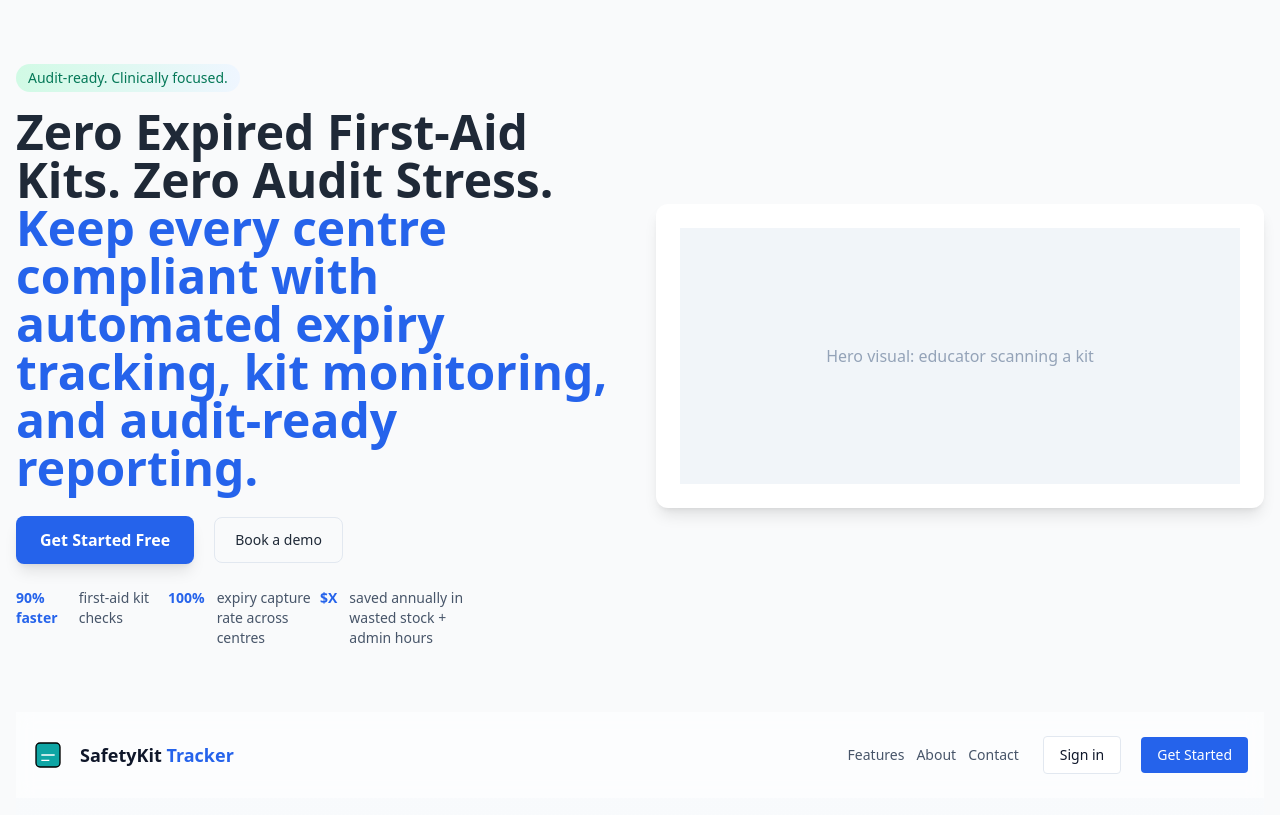
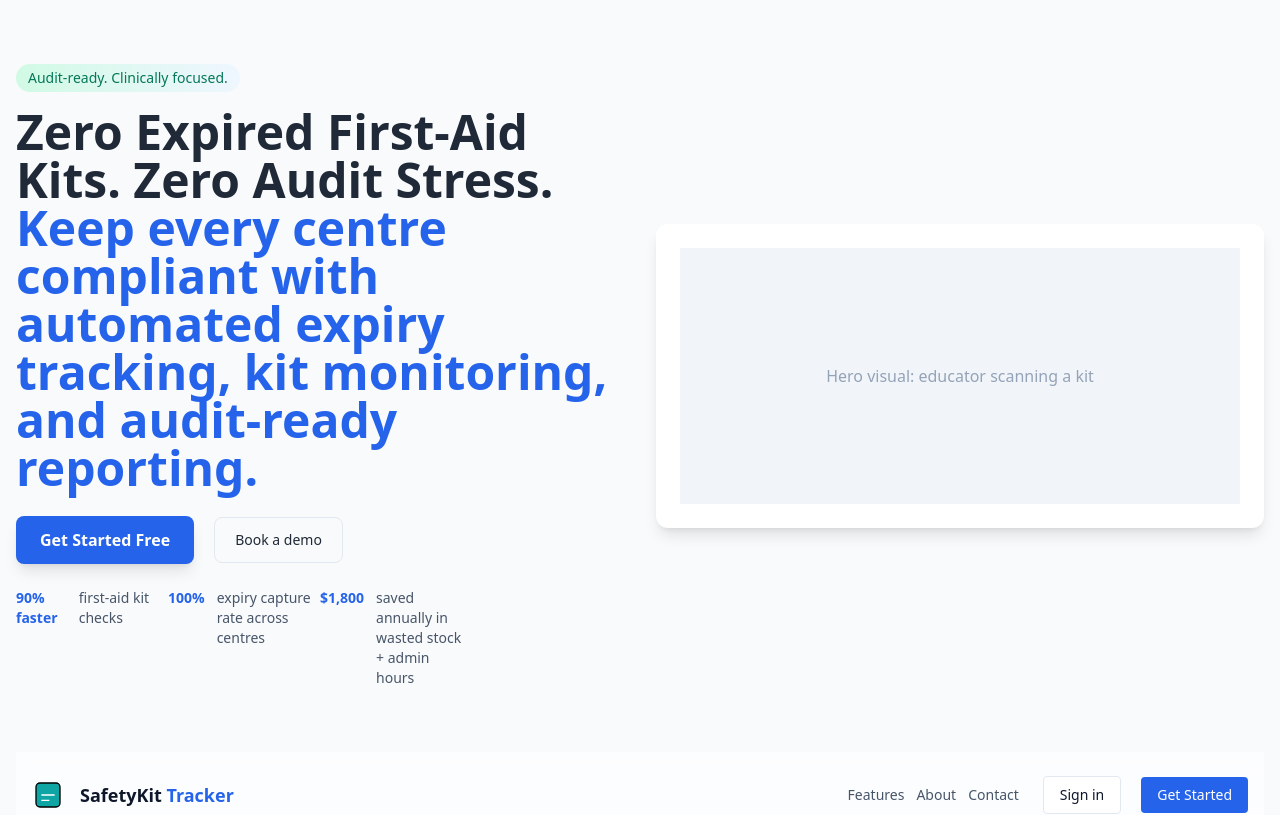
Before and after one commit to SafetyKitInfo/Safetykitlandingpage, a Next.js app: page / in a window 1280 px wide. Shown: the top 815 px of the page. Built offline with nearby package versions, Linux system fonts and the light colour scheme; no server answers.

Commit message:
chore(content): replace placeholder metrics with estimated annual savings (,800)

```diff
--- a/components/HeroCopy.js
+++ b/components/HeroCopy.js
@@ -19,7 +19,7 @@ export default function HeroCopy(){
           <ul className="mt-6 grid grid-cols-1 sm:grid-cols-3 gap-2 max-w-md text-sm text-slate-600">
             <li className="flex items-start gap-3"><strong className="text-blue-600">90% faster</strong> first-aid kit checks</li>
             <li className="flex items-start gap-3"><strong className="text-blue-600">100%</strong> expiry capture rate across centres</li>
-            <li className="flex items-start gap-3"><strong className="text-blue-600">$X</strong> saved annually in wasted stock + admin hours</li>
+            <li className="flex items-start gap-3"><strong className="text-blue-600">$1,800</strong> saved annually in wasted stock + admin hours</li>
           </ul>
         </div>
 
--- a/pages/index.js
+++ b/pages/index.js
@@ -12,7 +12,7 @@ export default function Home(){
         <CaseStudyTemplate
           logo="/logos/logo1.svg"
           title="Harmony Early Learning — Kit Compliance"
-          metrics={[{value:'90% faster', label:'kit checks'},{value:'100%', label:'expiry capture'},{value:'$X', label:'annual savings'}]}
+          metrics={[{value:'90% faster', label:'kit checks'},{value:'100%', label:'expiry capture'},{value:'$1,800', label:'annual savings'}]}
           quote={'"We don\'t think about kit compliance anymore — SafetyKit handles it." — Regional Manager'}
         >
           <p>Harmony Early Learning runs multiple centres and struggled with manual kit checks, inconsistent expiry monitoring, and time-consuming audit prep. SafetyKit automated scanning, tracking and reporting so the team now runs quick checks and pulls audit reports in seconds.</p>
```
Also changed, not shown: public/Screenshot 2025-11-26 at 9.43.12 am.png (added), 1 other file (tests, documents, lock files or other folders).
